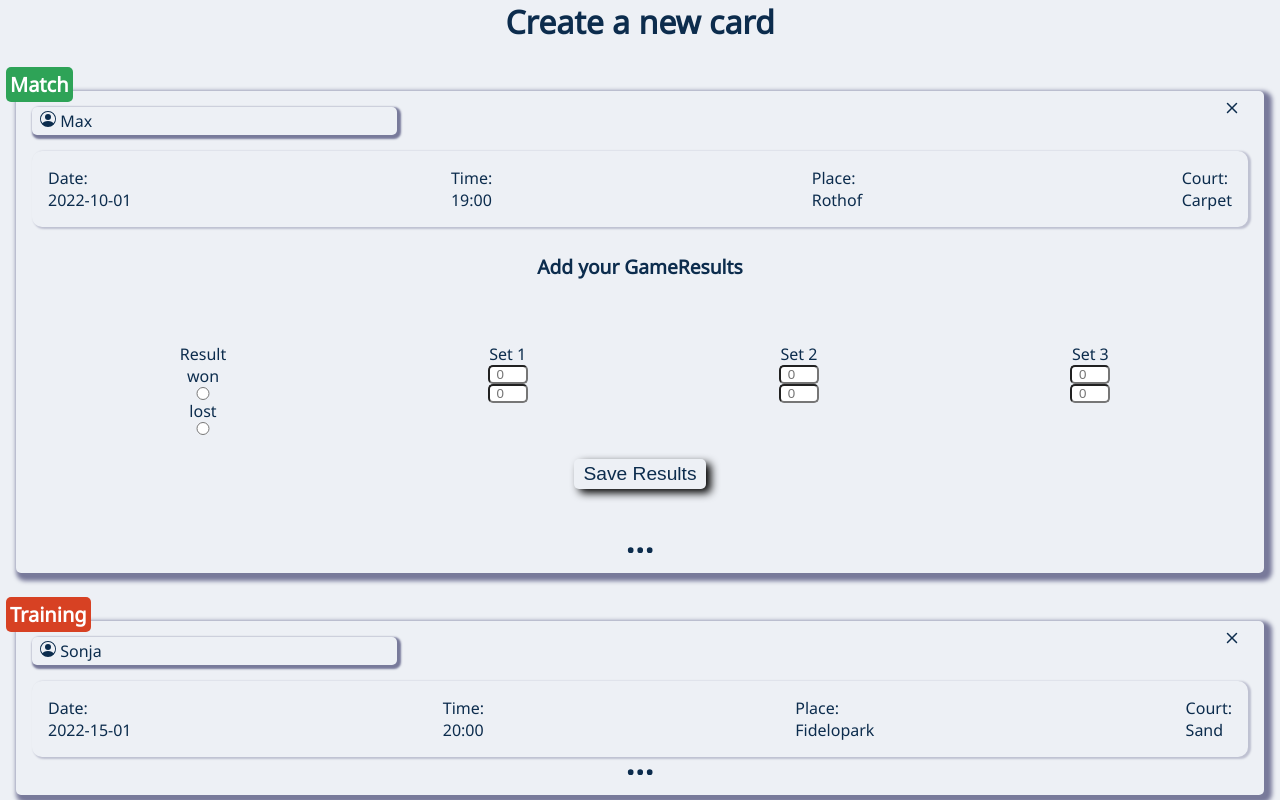
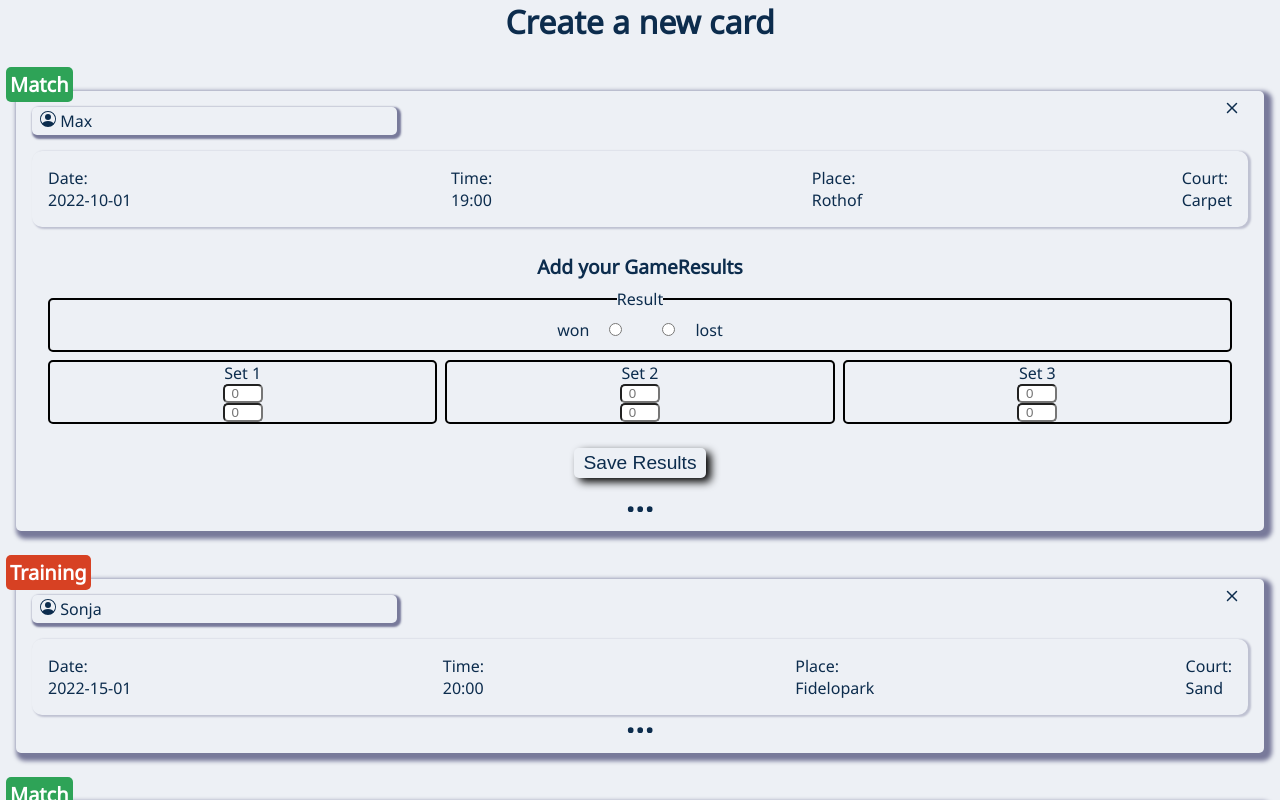
Before and after one commit to PhilippWeiss85/capstone-project, a Next.js app: page /form in a window 1280 px wide. Both pictures are taken after a click on the button 639 px from the left and 246 px from the top of the page. Shown: the top 800 px of the page. Built offline with nearby package versions, Linux system fonts and the light colour scheme.

Commit message:
change forhtml to hmtlFor, add keydown event, optimized styling

```diff
--- a/components/CardDetail/CardDetail.js
+++ b/components/CardDetail/CardDetail.js
@@ -12,71 +12,78 @@ export default function CardDetails() {
   return (
     <DetailsForm onSubmit={handleDetailSubmit}>
       <Headline>Add your GameResults</Headline>
-      <Fieldsets>
+      <FieldsetsGame>
         <ResultLegend>Result</ResultLegend>
-        <ResultLabel forHtml="result">won</ResultLabel>
-        <ResultsInput type="radio" name="result" value="won" id="result" />
-        <ResultLabel forHtml="result">lost</ResultLabel>
-        <ResultsInput type="radio" name="result" value="lost" id="result" />
-      </Fieldsets>
+        <ResultLabelLeft htmlFor="result">won</ResultLabelLeft>
+        <ResultsInput type="radio" name="result" value="won" id="resultwon" />
+        <ResultsInput type="radio" name="result" value="lost" id="resultlost" />
+        <ResultLabelRight htmlFor="result">lost</ResultLabelRight>
+      </FieldsetsGame>
 
       <Fieldsets>
-        <FirstSetLabel forHtml="firstset">Set 1</FirstSetLabel>
+        <SetLabel htmlFor="firstset">Set 1</SetLabel>
         <SetInput
           type="number"
           min="0"
-          max="10"
+          max="20"
           placeholder="0"
           name="firstsetplayerone"
-          id="firstset"
+          id="firstsetplayerone"
+          // preventing direct input in formfield solution form https://stackoverflow.com/questions/29715655/html-5-input-type-date-disable-keyboard-input
+          onKeyDown={(e) => e.preventDefault()}
         />
         <SetInput
           type="number"
           min="0"
-          max="10"
+          max="20"
           placeholder="0"
           name="firstsetplayertwo"
-          id="firstset"
+          id="firstsetplayertwo"
+          onKeyDown={(e) => e.preventDefault()}
         />
       </Fieldsets>
 
       <Fieldsets>
-        <SecondSetLabel forHtml="secondset">Set 2</SecondSetLabel>
+        <SetLabel htmlFor="secondset">Set 2</SetLabel>
         <SetInput
           type="number"
           min="0"
-          max="10"
+          max="20"
           placeholder="0"
           name="secondsetplayerone"
-          id="secondset"
+          id="secondsetplayerone"
+          onKeyDown={(e) => e.preventDefault()}
         />
         <SetInput
           type="number"
           min="0"
-          max="10"
+          max="20"
           placeholder="0"
           name="secondsetplayertwo"
-          id="secondset"
+          id="secondsetplayertwo"
+          onKeyDown={(e) => e.preventDefault()}
         />
       </Fieldsets>
 
       <Fieldsets>
-        <ThirdSetLabel forHtml="thirdset">Set 3</ThirdSetLabel>
+        <SetLabel htmlFor="thirdset">Set 3</SetLabel>
         <SetInput
           type="number"
           min="0"
-          max="10"
+          max="20"
           placeholder="0"
           name="thirdsetplayerone"
-          id="thirdset"
+          id="thirdsetplayerone"
+          onKeyDown={(e) => e.preventDefault()}
         />
         <SetInput
           type="number"
           min="0"
-          max="10"
+          max="20"
           placeholder="0"
           name="thirdsetplayertwo"
-          id="thirdset"
+          id="thirdsetplayertwo"
+          onKeyDown={(e) => e.preventDefault()}
         />
       </Fieldsets>
 
@@ -91,18 +98,29 @@ const DetailsForm = styled.form`
   position: relative;
   display: grid;
   grid-template-areas:
-    "headline headline headline headline"
-    "results setone settwo setthree"
-    "save save save save";
-  grid-template-rows: 1fr 1fr 1fr;
+    "headline headline headline"
+    "results results results"
+    "setone settwo setthree"
+    "button button button";
+  grid-template-rows: 0.5fr 1fr 1fr 0.5fr;
+  grid-template-columns: 1fr 1fr 1fr;
   gap: 0.5em;
   padding: 1em 1em 0 1em;
 `;
 
+const FieldsetsGame = styled.fieldset`
+  border: 2px solid black;
+  grid-area: results;
+  display: flex;
+  align-items: center;
+  padding: 0 30%;
+`;
+
 const Fieldsets = styled.fieldset`
+  border: 2px solid black;
+  grid-area: setone settwo setthree;
   display: flex;
   flex-direction: column;
-  border: none;
 `;
 
 const ResultLegend = styled.legend`
@@ -110,7 +128,7 @@ const ResultLegend = styled.legend`
 `;
 
 const SaveButtonDiv = styled.div`
-  grid-area: save;
+  grid-area: button;
   margin: 1em auto;
 `;
 
@@ -121,29 +139,20 @@ const Headline = styled.h3`
   font-size: 1.2em;
 `;
 
-const ResultLabel = styled.label`
-  grid-area: results;
-  margin: 0 auto;
+const ResultLabelLeft = styled.label`
+  margin: 0 0 0 auto;
 `;
 
-const FirstSetLabel = styled.label`
-  grid-area: setone;
-  margin: 0 auto;
+const ResultLabelRight = styled.label`
+  margin: 0 auto 0 0;
 `;
 
-const SecondSetLabel = styled.p`
-  grid-area: settwo;
-  margin: 0 auto;
-`;
-
-const ThirdSetLabel = styled.p`
-  grid-area: setthree;
+const SetLabel = styled.label`
   margin: 0 auto;
 `;
 
 const ResultsInput = styled.input`
-  width: 5em;
-  margin: 0 auto;
+  margin: 0 1.5em;
 `;
 
 const SetInput = styled.input`
--- a/components/Form/GameCardForm.js
+++ b/components/Form/GameCardForm.js
@@ -24,7 +24,7 @@ export default function AddGameCardForm({ appendNewGameCard }) {
         <FormLegend aria-label="Select your game type">Match Type</FormLegend>
         <FormList>
           <FormRadioItem>
-            <FormLabelRadio forHtml="match">Match</FormLabelRadio>
+            <FormLabelRadio htmlFor="match">Match</FormLabelRadio>
             <RadioInput
               required
               type="radio"
@@ -35,7 +35,7 @@ export default function AddGameCardForm({ appendNewGameCard }) {
             />
           </FormRadioItem>
           <FormRadioItem>
-            <FormLabelRadio forHtml="training">Training</FormLabelRadio>
+            <FormLabelRadio htmlFor="training">Training</FormLabelRadio>
             <RadioInput
               required
               type="radio"
@@ -48,7 +48,7 @@ export default function AddGameCardForm({ appendNewGameCard }) {
         </FormList>
       </FormFieldSetRadio>
       <FormFieldSetInput>
-        <FormLabel forHtml="opponent">Opponent`s Name</FormLabel>
+        <FormLabel htmlFor="opponent">Opponent`s Name</FormLabel>
         <InputContainer
           type="text"
           maxLength="30"
@@ -57,7 +57,7 @@ export default function AddGameCardForm({ appendNewGameCard }) {
           id="opponent"
           aria-labelledby="Add a name"
         />
-        <FormLabel forHtml="opponent">Date</FormLabel>
+        <FormLabel htmlFor="opponent">Date</FormLabel>
         <InputContainer
           type="date"
           required
@@ -67,7 +67,7 @@ export default function AddGameCardForm({ appendNewGameCard }) {
           max="2099-12-31"
           aria-labelledby="Add a date"
         />
-        <FormLabel forHtml="opponent">Time</FormLabel>
+        <FormLabel htmlFor="opponent">Time</FormLabel>
         <InputContainer
           type="time"
           required
@@ -75,7 +75,7 @@ export default function AddGameCardForm({ appendNewGameCard }) {
           id="time"
           aria-labelledby="Add a time"
         />
-        <FormLabel forHtml="place">Place</FormLabel>
+        <FormLabel htmlFor="place">Place</FormLabel>
         <InputDropdown name="place" required id="place" aria-labelledby="Add a location">
           <option value="">... please select a location</option>
           <option value="Rothof">Rothof</option>
@@ -87,7 +87,7 @@ export default function AddGameCardForm({ appendNewGameCard }) {
         <FormLegend aria-label="Choose your court">Choose your court</FormLegend>
         <FormList>
           <FormRadioItem>
-            <FormLabelRadio forHtml="clay">Clay</FormLabelRadio>
+            <FormLabelRadio htmlFor="clay">Clay</FormLabelRadio>
             <RadioInput
               type="radio"
               name="court"
@@ -97,7 +97,7 @@ export default function AddGameCardForm({ appendNewGameCard }) {
             />
           </FormRadioItem>
           <FormRadioItem>
-            <FormLabelRadio forHtml="carpet">Carpet</FormLabelRadio>
+            <FormLabelRadio htmlFor="carpet">Carpet</FormLabelRadio>
             <RadioInput
               required
               type="radio"
@@ -108,7 +108,7 @@ export default function AddGameCardForm({ appendNewGameCard }) {
             />
           </FormRadioItem>
           <FormRadioItem>
-            <FormLabelRadio forHtml="hard">Hard</FormLabelRadio>
+            <FormLabelRadio htmlFor="hard">Hard</FormLabelRadio>
             <RadioInput
               required
               type="radio"
@@ -119,7 +119,7 @@ export default function AddGameCardForm({ appendNewGameCard }) {
             />
           </FormRadioItem>
           <FormRadioItem>
-            <FormLabelRadio forHtml="gras">Gras</FormLabelRadio>
+            <FormLabelRadio htmlFor="gras">Gras</FormLabelRadio>
             <RadioInput
               required
               type="radio"
```
